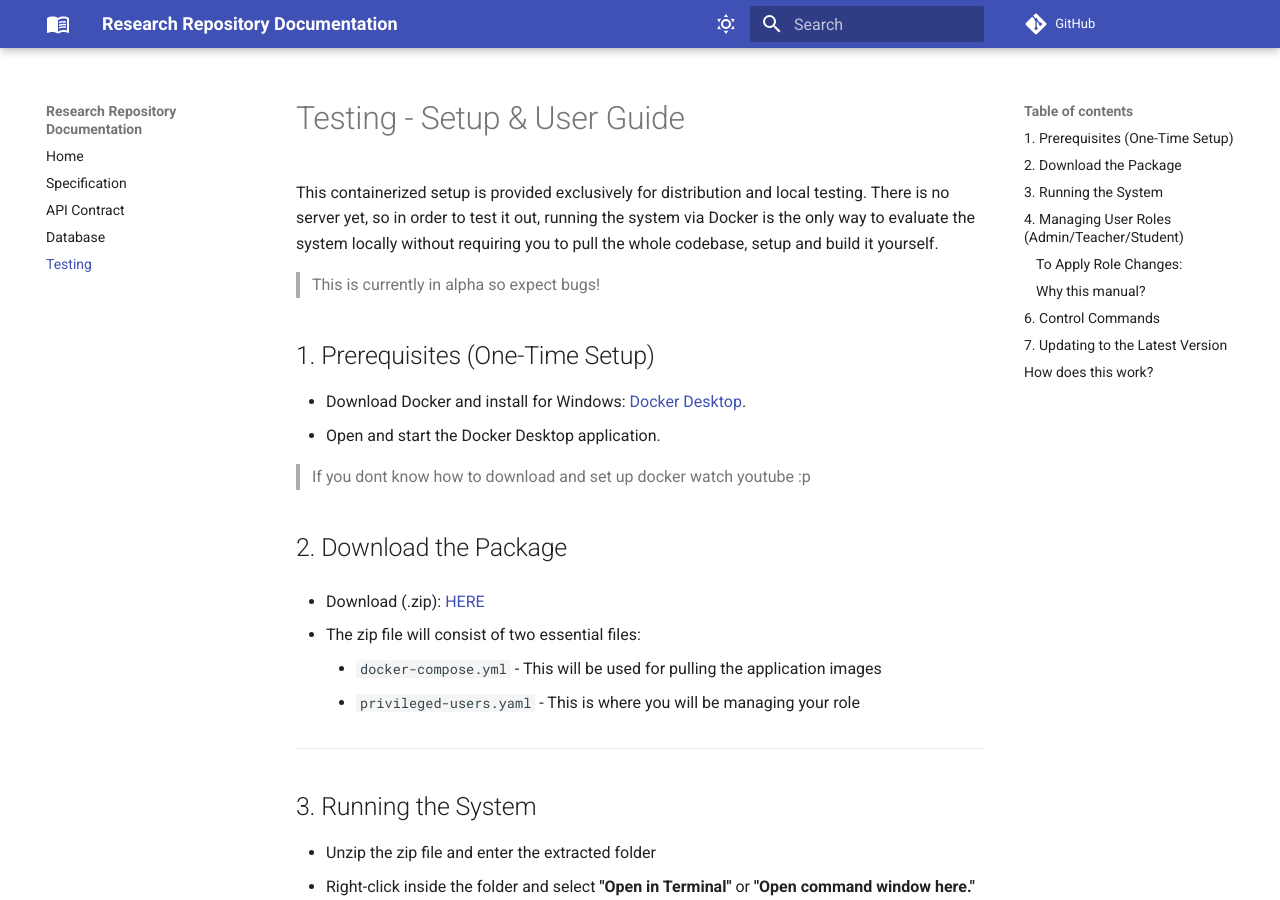
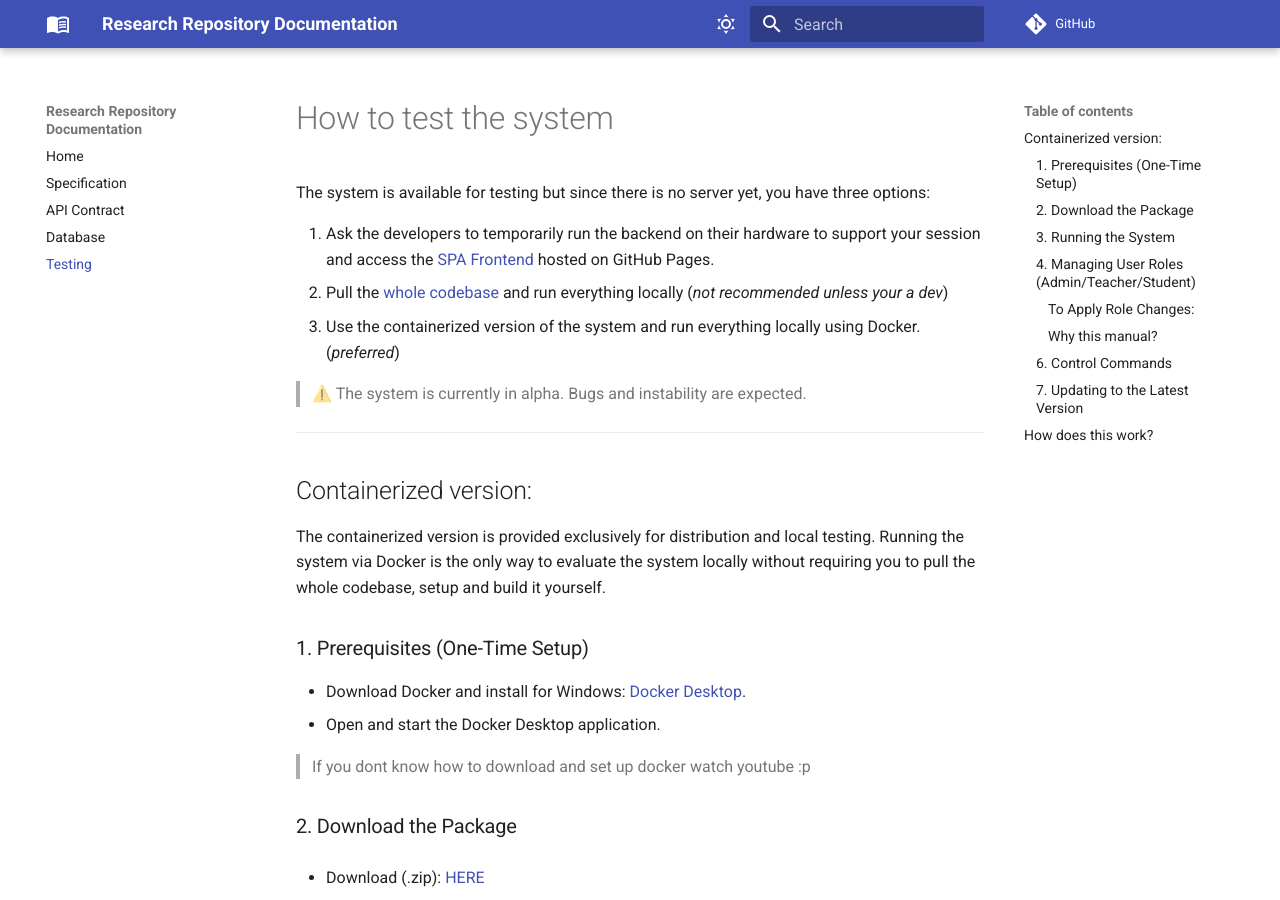
Before and after one commit to r4ppz/research-repo-docs, an MkDocs documentation site: the page built from docs/testing.md, in a window 1280 px wide and 900 px high. Built offline with MkDocs 1.6.1 and Material for MkDocs 9.7.7, drawn with Linux system fonts in a browser that asks for light colours; comment, search, counter and statistics services are not loaded.

Commit message:
docs: improve docs

````diff
--- a/docs/testing.md
+++ b/docs/testing.md
@@ -1,19 +1,29 @@
-# Testing - Setup & User Guide
+# How to test the system
 
-This containerized setup is provided exclusively for distribution and local testing. There is no server yet, so in order to test it out, running the system via Docker is the only way to evaluate the system locally without requiring you to pull the whole codebase, setup and build it yourself.
+The system is available for testing but since there is no server yet, you have three options:
 
-> This is currently in alpha so expect bugs!
+1. Ask the developers to temporarily run the backend on their hardware to support your session and access the [SPA Frontend](https://r4ppz.github.io/research-repository-frontend/) hosted on GitHub Pages.
+2. Pull the [whole codebase](https://github.com/r4ppz/research-repository) and run everything locally (_not recommended unless your a dev_)
+3. Use the containerized version of the system and run everything locally using Docker. (_preferred_)
 
-## 1. Prerequisites (One-Time Setup)
+> ⚠️ The system is currently in alpha. Bugs and instability are expected.
+
+---
+
+## Containerized version:
+
+The containerized version is provided exclusively for distribution and local testing. Running the system via Docker is the only way to evaluate the system locally without requiring you to pull the whole codebase, setup and build it yourself.
+
+### 1. Prerequisites (One-Time Setup)
 
 - Download Docker and install for Windows: [Docker Desktop](https://www.docker.com/products/docker-desktop/).
 - Open and start the Docker Desktop application.
 
 > If you dont know how to download and set up docker watch youtube :p
 
-## 2. Download the Package
+### 2. Download the Package
 
-- Download (.zip): [HERE](https://drive.google.com/file/d/190NmKUffqQOoLnxyzB_-izJUTAFCARZ_/view?usp=sharing)
+- Download (.zip): [HERE](https://github.com/r4ppz/research-repo-deployment-package/commits/v0.1.0-alpha)
 
 - The zip file will consist of two essential files:
     - `docker-compose.yml` - This will be used for pulling the application images
@@ -21,7 +31,7 @@ This containerized setup is provided exclusively for distribution and local test
 
 ---
 
-## 3. Running the System
+### 3. Running the System
 
 - Unzip the zip file and enter the extracted folder
 - Right-click inside the folder and select **"Open in Terminal"** or **"Open command window here."**
@@ -38,7 +48,7 @@ docker compose up -d
 
 ---
 
-## 4. Managing User Roles (Admin/Teacher/Student)
+### 4. Managing User Roles (Admin/Teacher/Student)
 
 The system uses your **Google Email** to determine what you see. By default, everyone is a **Student**. To test roles and capabilities you must edit the config file manually.
 
@@ -53,7 +63,7 @@ Whenever you edit `privileged-users.yaml`, you **must restart** the backend to l
 docker compose restart backend
 ```
 
-### Why this manual?
+#### Why this manual?
 
 - The system does not handle sign-ups, only logins. So, to manage roles and permissions, this config file is required.
 - In prod, this file will be secured on the server and only developers or admins will be able to modify it.
@@ -63,7 +73,7 @@ docker compose restart backend
 
 ---
 
-## 6. Control Commands
+### 6. Control Commands
 
 | Action         | Command                  | Description                                                 |
 | -------------- | ------------------------ | ----------------------------------------------------------- |
@@ -73,7 +83,7 @@ docker compose restart backend
 | **Shutdown**   | `docker compose down`    | Fully stops and removes the temporary containers.           |
 | **Full Reset** | `docker compose down -v` | Deletes all uploaded papers and drop database. (clean data) |
 
-## 7. Updating to the Latest Version
+### 7. Updating to the Latest Version
 
 If the developers update the code, run these commands to perform a clean update:
 
````
Also changed, not shown: docs/index.md (+1 -1 lines).
